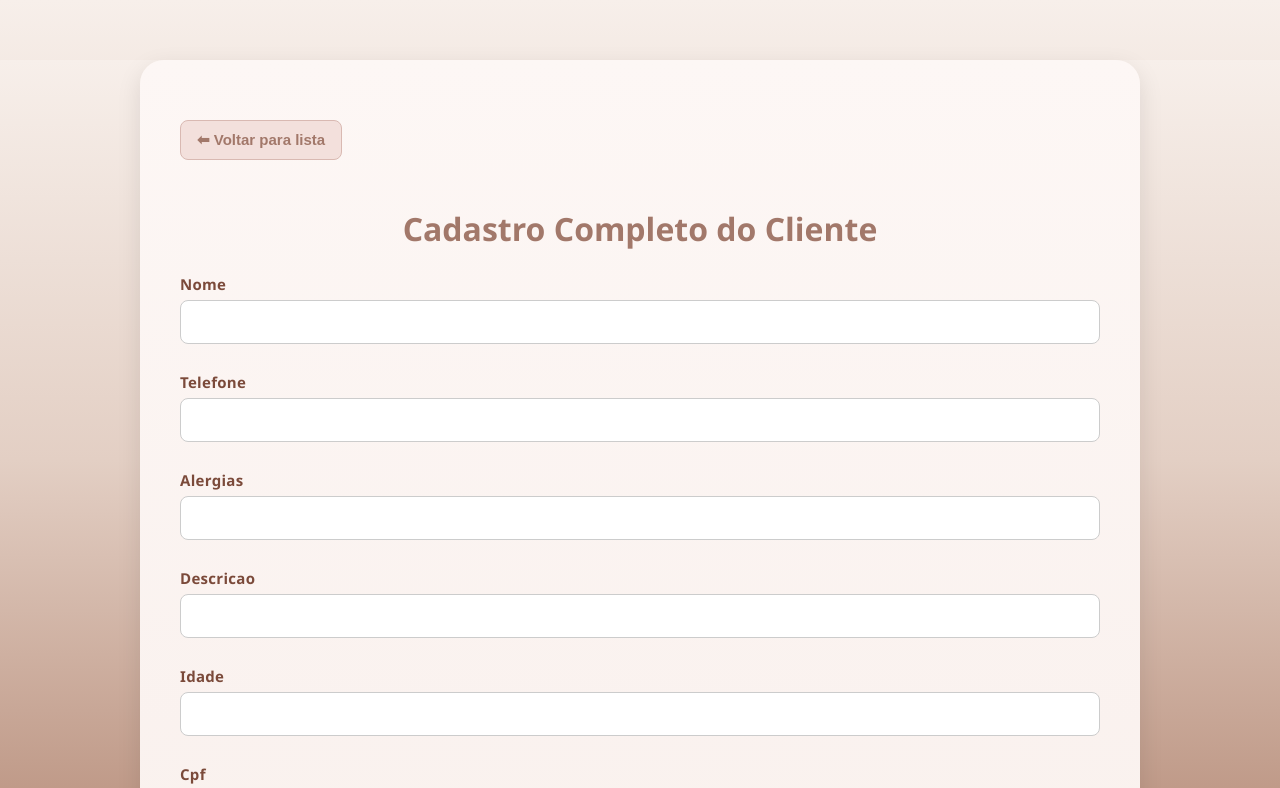
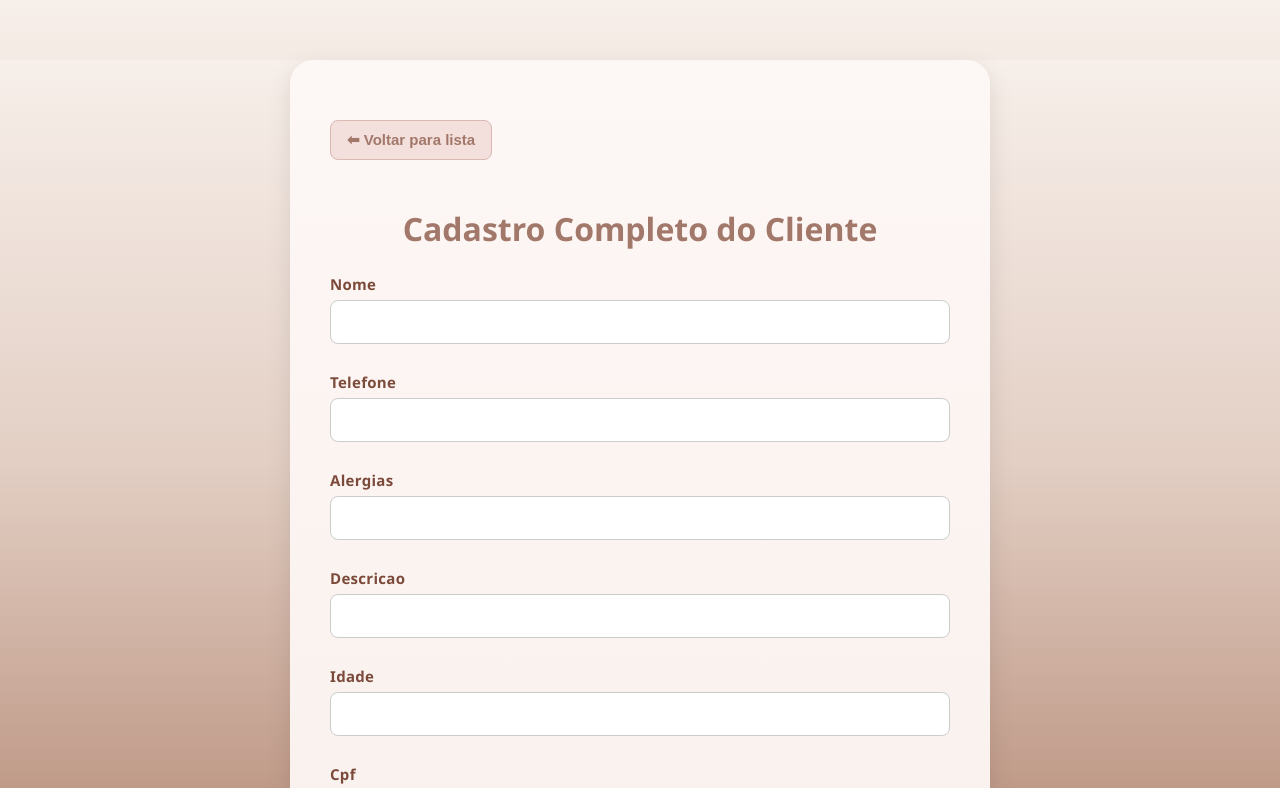
Before and after one commit to F4chini2/farmaceutica-esteta, a React (Vite) app in the folder frontend/: page /clientesfull in a window 1280 px wide. Shown: the top 788 px of the page. Built offline with nearby package versions, Linux system fonts and the light colour scheme; sample sign-in values are in the browser's storage.

Commit message:
Revert "Perguntas lado a Lado"
This reverts commit 51e36a296884dd5a4415f701bfe1ca72c8d95114.

```diff
--- a/frontend/src/pages/ClientesFull.css
+++ b/frontend/src/pages/ClientesFull.css
@@ -11,7 +11,7 @@ html, body {
 }
 
 .detalhes-container {
-  max-width: 1000px;
+  max-width: 700px;
   margin: 60px auto;
   padding: 50px 40px;
   background: linear-gradient(to bottom, #fdf7f5, #f2e4de);
```
Also changed, not shown: frontend/src/pages/ClientesFull.jsx (+4 -4 lines).
